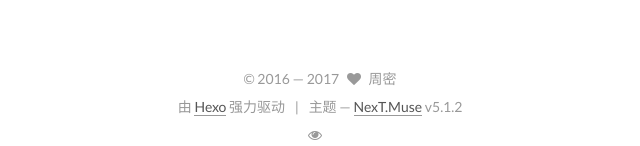
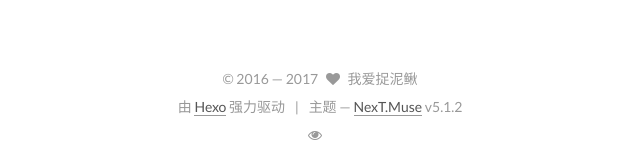
Before and after one commit to chowmirecord/chowmirecord.github.io, a plain HTML site: page 2017/08/30/hello-world/index.html in a window 1280 px wide. Shown: the part 1090-1236 px from the top of the page, 160-800 px from the left. Drawn offline with Linux system fonts and the light colour scheme; some packages are replaced by stand-ins of ours; a script that the page names is missing.

Commit message:
Site updated: 2017-09-20 10:44:31

```diff
--- a/2017/08/30/hello-world/index.html
+++ b/2017/08/30/hello-world/index.html
@@ -271,7 +271,7 @@
     <link itemprop="mainEntityOfPage" href="http://yoursite.com/2017/08/30/hello-world/">
 
     <span hidden itemprop="author" itemscope itemtype="http://schema.org/Person">
-      <meta itemprop="name" content="周密">
+      <meta itemprop="name" content="我爱捉泥鳅">
       <meta itemprop="description" content="">
       <meta itemprop="image" content="/images/avatar.jpg">
     </span>
@@ -426,9 +426,9 @@
 
             <img class="site-author-image" itemprop="image"
               src="/images/avatar.jpg"
-              alt="周密" />
+              alt="我爱捉泥鳅" />
 
-            <p class="site-author-name" itemprop="name">周密</p>
+            <p class="site-author-name" itemprop="name">我爱捉泥鳅</p>
             <p class="site-description motion-element" itemprop="description">喜欢就坚持下去吧</p>
         </div>
 
@@ -529,7 +529,7 @@
   <span class="with-love">
     <i class="fa fa-heart"></i>
   </span>
-  <span class="author" itemprop="copyrightHolder">周密</span>
+  <span class="author" itemprop="copyrightHolder">我爱捉泥鳅</span>
 
 
 </div>
@@ -607,6 +607,8 @@
 
 
 
+
+
   <script type="text/javascript" src="/lib/jquery/index.js?v=2.1.3"></script>
 
 
@@ -623,6 +625,9 @@
 
 
   <script type="text/javascript" src="/lib/fancybox/source/jquery.fancybox.pack.js?v=2.1.5"></script>
+
+
+  <script type="text/javascript" src="/lib/canvas-nest/canvas-nest.min.js"></script>
 
 
 
--- a/css/main.css
+++ b/css/main.css
@@ -1821,7 +1821,7 @@ pre .javascript .function {
   width: 4px;
   height: 4px;
   border-radius: 50%;
-  background: #82ffa6;
+  background: #81ff96;
 }
 .links-of-blogroll {
   font-size: 13px;
```
Also changed, not shown: 404/index.html (+8 -3 lines), about/index.html (+8 -3 lines), archives/2017/08/index.html (+8 -3 lines), archives/2017/index.html (+8 -3 lines), archives/index.html (+8 -3 lines), index.html (+9 -4 lines).
